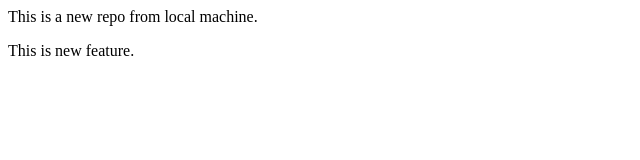
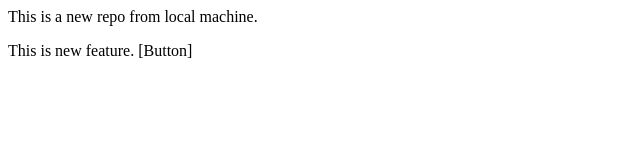
Before and after one commit to RamanDangol7/localrepo, a plain HTML site: page index.html in a window 1280 px wide. Shown: the full height of the page, 0-640 px from the left. Drawn offline with Linux system fonts and the light colour scheme.

Commit message:
Added buton

```diff
--- a/index.html
+++ b/index.html
@@ -1,2 +1,2 @@
 <p> This is a new repo from local machine. </p>
-<p> This is new feature. </p>
+<p> This is new feature. [Button] </p>
```
